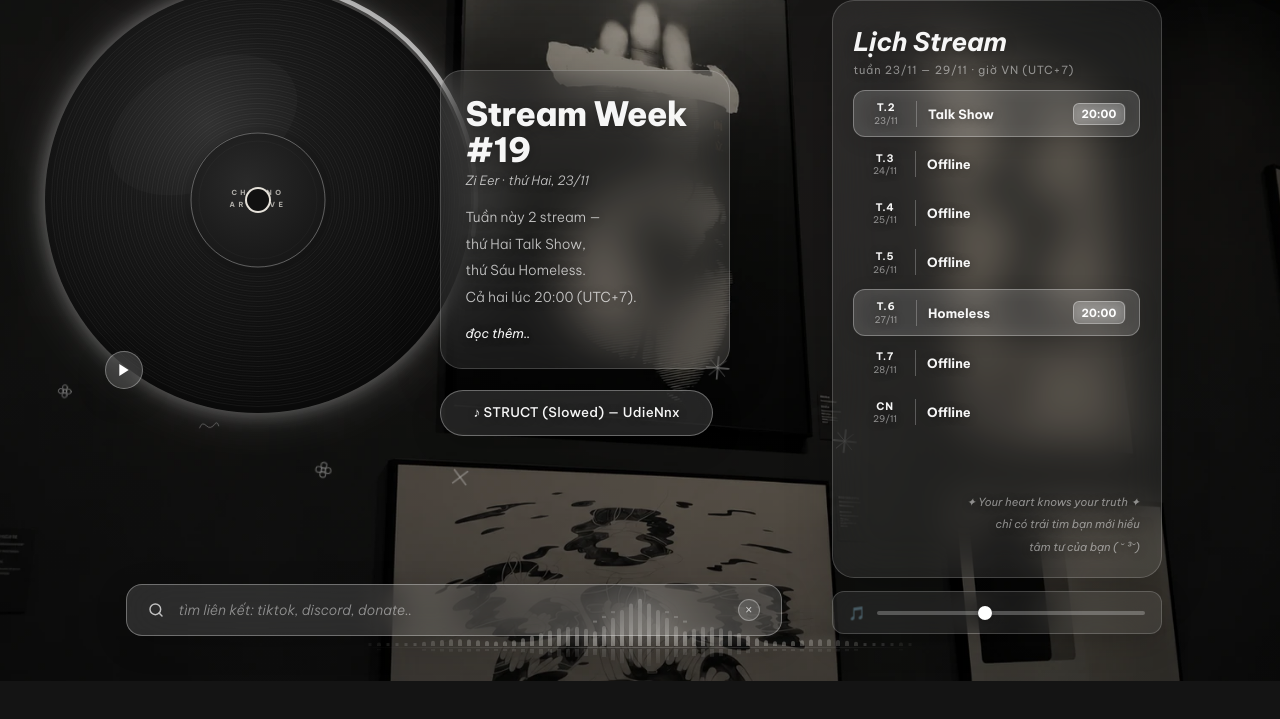
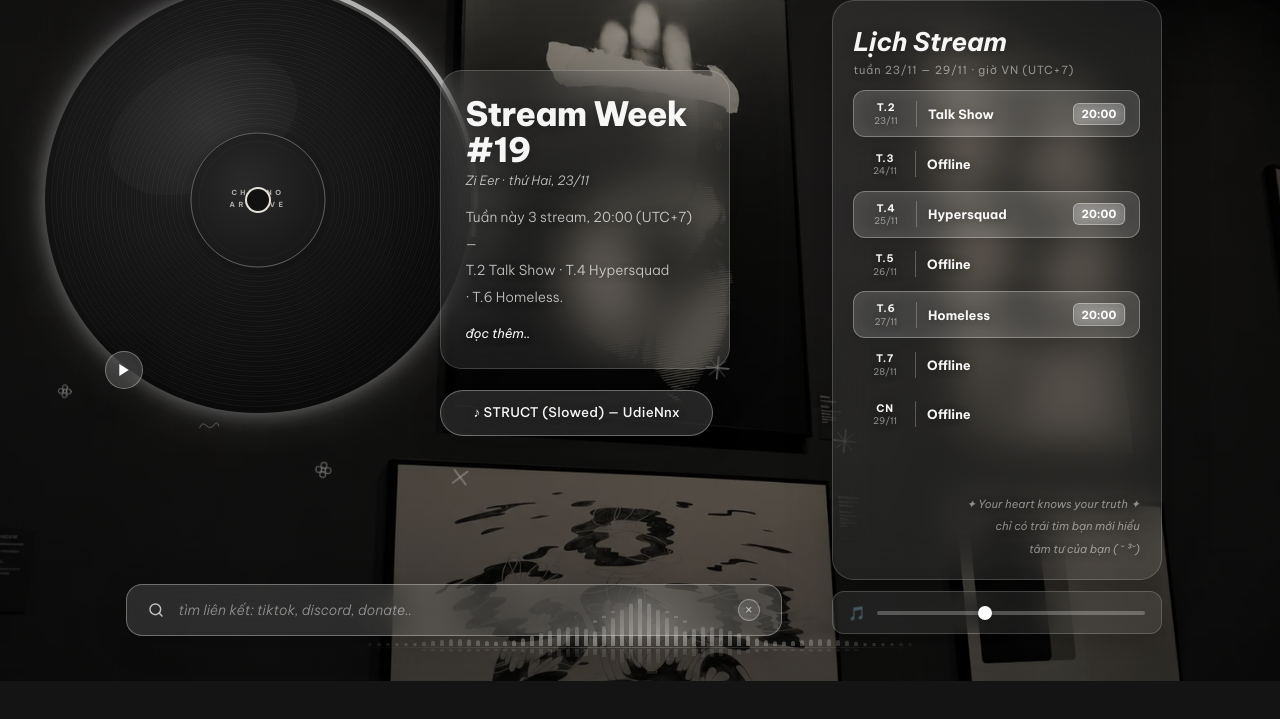
Before and after one commit to Zierune/Zierune.github.io, a plain HTML site: page index.html in a window 1280 px wide. Shown: the part 119-838 px from the top of the page. Drawn offline with Linux system fonts and the light colour scheme.

Commit message:
Thêm live thứ Tư 25/11: Hypersquad 20:00 (UTC+7)
Co-Authored-By: Claude Opus 5.5 <noreply@anthropic.com>

```diff
--- a/index.html
+++ b/index.html
@@ -1002,7 +1002,7 @@ const WEEK_OF = "23/11 — 29/11 · giờ VN (UTC+7)";
 const WEEK_SCHEDULE = [
   { day:"T.2", date:"23/11", status:"stream",  activity:"Talk Show", time:"20:00", note:"" },
   { day:"T.3", date:"24/11", status:"off",     activity:"",          time:"",      note:"" },
-  { day:"T.4", date:"25/11", status:"off",     activity:"",          time:"",      note:"" },
+  { day:"T.4", date:"25/11", status:"stream",  activity:"Hypersquad", time:"20:00", note:"" },
   { day:"T.5", date:"26/11", status:"off",     activity:"",          time:"",      note:"" },
   { day:"T.6", date:"27/11", status:"stream",  activity:"Homeless",  time:"20:00", note:"" },
   { day:"T.7", date:"28/11", status:"off",     activity:"",          time:"",      note:"" },
@@ -1013,7 +1013,7 @@ const streamDay = WEEK_SCHEDULE.find(d => d.status === "stream");
 const featured  = streamDay ? {
   id: 19,
   date: `thứ Hai, 23/11`,
-  desc: `Tuần này 2 stream —<br>thứ Hai Talk Show,<br>thứ Sáu Homeless.<br>Cả hai lúc 20:00 (UTC+7).`,
+  desc: `Tuần này 3 stream, 20:00 (UTC+7) —<br>T.2 Talk Show · T.4 Hypersquad<br>· T.6 Homeless.`,
 } : null;
 
 /* ════════════════════════
```
